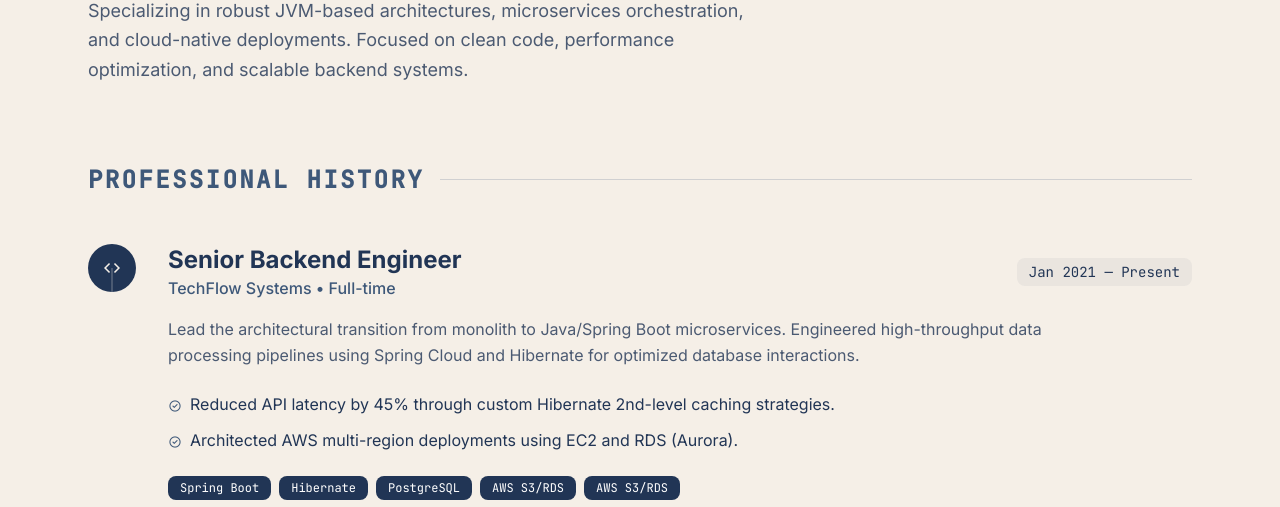
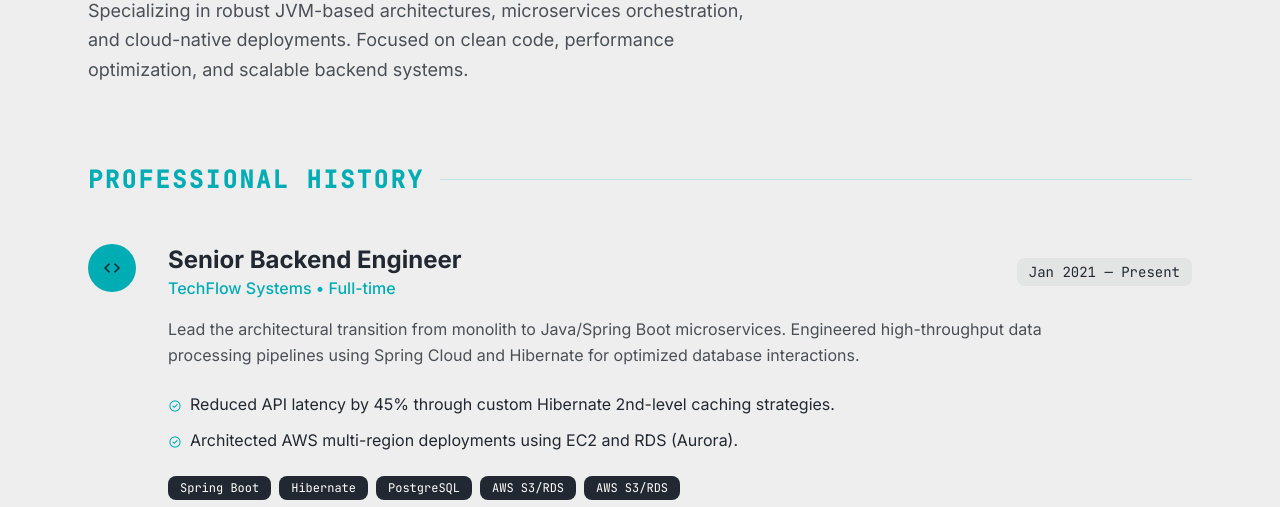
Before and after one commit to AlexanderVoV/portfolio, a plain HTML site: page index.html in a window 1280 px wide. Shown: the part 293-800 px from the top of the page. Drawn offline with nearby package versions, Linux system fonts and the light colour scheme.

Commit message:
Change color schema

```diff
--- a/index.html
+++ b/index.html
@@ -17,11 +17,11 @@
             theme: {
                 extend: {
                     colors: {
-                        primary: "#213555",
-                        secondary: "#3E5879",
-                        accent: "#D8C4B6",
-                        "background-light": "#F5EFE7",
-                        "background-dark": "#0f172a",
+                        primary: "#222831",
+                        secondary: "#00ADB5",
+                        accent: "#00ADB5",
+                        "background-light": "#EEEEEE",
+                        "background-dark": "#393E46",
                     },
                     fontFamily: {
                         sans: ["Inter", "sans-serif"],
@@ -35,18 +35,6 @@
         };
     </script>
     <style>
-        .timeline-dot::after {
-            content: '';
-            position: absolute;
-            left: 50%;
-            top: 24px;
-            bottom: -24px;
-            width: 2px;
-            background: currentColor;
-            opacity: 0.2;
-            transform: translateX(-50%);
-        }
-
         .timeline-item:last-child .timeline-dot::after {
             display: none;
         }
@@ -92,7 +80,7 @@
             <div class="timeline-item flex gap-8 group">
                 <div class="flex flex-col items-center">
                     <div
-                        class="timeline-dot relative w-12 h-12 rounded-full bg-primary text-background-light flex items-center justify-center shrink-0">
+                        class="timeline-dot relative w-12 h-12 rounded-full bg-accent text-primary flex items-center justify-center shrink-0">
                         <span class="material-symbols-outlined text-xl">code</span>
                     </div>
                 </div>
```
